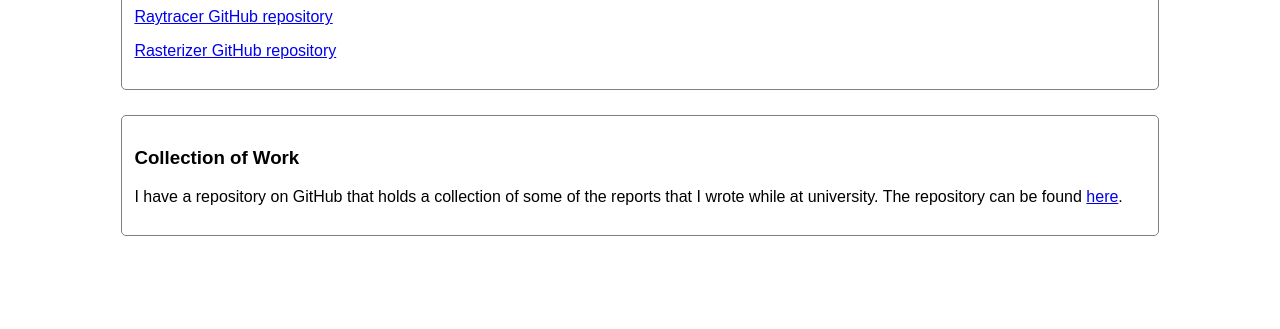
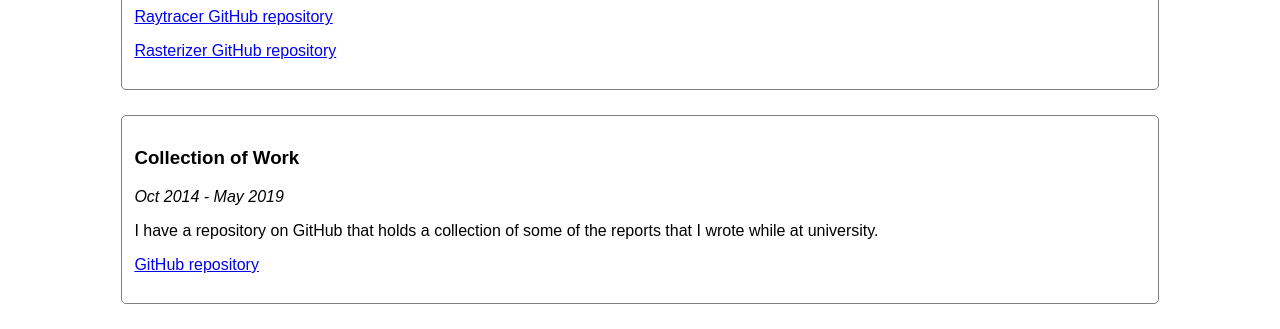
Before and after one commit to gchurch/personal-website, a plain HTML site: page index.html in a window 1280 px wide. Shown: the part 4362-4691 px from the top of the page. Before the commit the page ends 4623 px from the top, so only its background shows below. Drawn offline with Linux system fonts and the light colour scheme.

Commit message:
Added date to collection of work.

```diff
--- a/index.html
+++ b/index.html
@@ -116,7 +116,9 @@
 
   <div class="project">
     <h3>Collection of Work</h3>
-    <p>I have a repository on GitHub that holds a collection of some of the reports that I wrote while at university. The repository can be found <a href="https://github.com/gchurch/university-work">here</a>.</p>
+    <p><i>Oct 2014 - May 2019</i></p>
+    <p>I have a repository on GitHub that holds a collection of some of the reports that I wrote while at university.
+    <p><a href="https://github.com/gchurch/university-work">GitHub repository</a></p>
   </div>
 
 </body>
```
